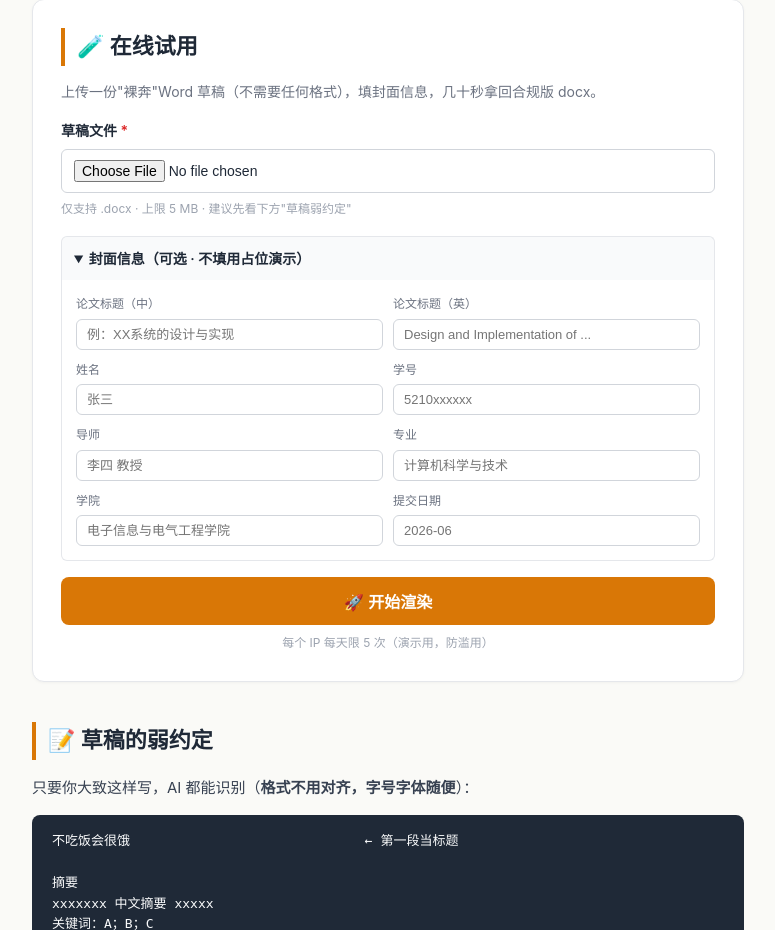
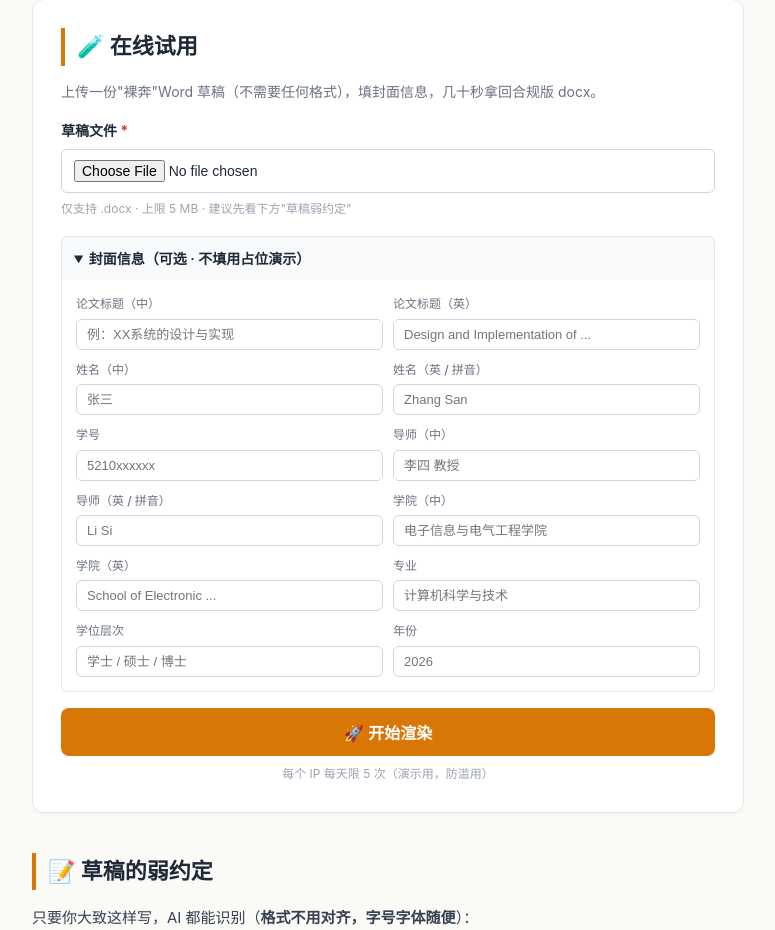
Before and after one commit to lunar999debug/ThesisEZ, a Flask app: page / in a window 1280 px wide, after a click on "封面信息（可选 · 不填用占位演示）". Shown: the part 621-1551 px from the top of the page, without its empty margins (252-1027 px from the left). Run offline with Flask 3, Linux system fonts and the light colour scheme; parts of the project's set-up code (start-up, migrations or seed data) failed here and were passed over.

Commit message:
fix: cover_info 字段名对齐 aichuli.py 中文 key
之前用英文 key (author/advisor/major) 导致 SETUP_TEMPLATE.format() 抛 KeyError。
现在 12 个字段全部用中文 key（姓名/学号/导师/...）严格匹配模板。
前端表单同步改成中英文双字段输入（中文模板需要中英文两套）。

```diff
--- a/app.py
+++ b/app.py
@@ -114,16 +114,21 @@ def api_render():
     if not draft.filename or not draft.filename.lower().endswith(".docx"):
         return jsonify(error="请上传 .docx 文件"), 400
 
-    # 封面信息（可选，没填就用占位）
+    # 封面信息（可选，没填就用占位）。
+    # ☆ 字段名必须严格对齐 aichuli.py 中 SETUP_TEMPLATE 使用的中文 key。
     cover_info = {
-        "title_zh": request.form.get("title_zh", "").strip() or "演示论文标题",
-        "title_en": request.form.get("title_en", "").strip() or "Demo Thesis Title",
-        "author": request.form.get("author", "").strip() or "演示作者",
-        "student_id": request.form.get("student_id", "").strip() or "0000000000",
-        "advisor": request.form.get("advisor", "").strip() or "演示导师",
-        "major": request.form.get("major", "").strip() or "演示专业",
-        "school": request.form.get("school", "").strip() or "演示学院",
-        "submit_date": request.form.get("submit_date", "").strip() or "2026-06",
+        "姓名":          request.form.get("name_zh", "").strip() or "演示同学",
+        "Author":        request.form.get("name_en", "").strip() or "Demo Student",
+        "学号":          request.form.get("student_id", "").strip() or "520000000000",
+        "导师":          request.form.get("advisor_zh", "").strip() or "演示导师",
+        "Supervisor":    request.form.get("advisor_en", "").strip() or "Demo Advisor",
+        "中文学院名":    request.form.get("school_zh", "").strip() or "演示学院",
+        "英文学院名":    request.form.get("school_en", "").strip() or "Demo School",
+        "专业名称":      request.form.get("major", "").strip() or "演示专业",
+        "申请学位层次":  request.form.get("degree", "").strip() or "学士",
+        "年份":          request.form.get("year", "").strip() or "2026",
+        "中文论文标题":  request.form.get("title_zh", "").strip() or "演示论文标题",
+        "英文论文标题":  request.form.get("title_en", "").strip() or "Demo Thesis Title",
     }
 
     # 3. 起独立工作区
--- a/templates/index.html
+++ b/templates/index.html
@@ -43,12 +43,16 @@
         <div class="grid">
           <div><label>论文标题（中）</label><input name="title_zh" placeholder="例：XX系统的设计与实现"></div>
           <div><label>论文标题（英）</label><input name="title_en" placeholder="Design and Implementation of ..."></div>
-          <div><label>姓名</label><input name="author" placeholder="张三"></div>
+          <div><label>姓名（中）</label><input name="name_zh" placeholder="张三"></div>
+          <div><label>姓名（英 / 拼音）</label><input name="name_en" placeholder="Zhang San"></div>
           <div><label>学号</label><input name="student_id" placeholder="5210xxxxxx"></div>
-          <div><label>导师</label><input name="advisor" placeholder="李四 教授"></div>
+          <div><label>导师（中）</label><input name="advisor_zh" placeholder="李四 教授"></div>
+          <div><label>导师（英 / 拼音）</label><input name="advisor_en" placeholder="Li Si"></div>
+          <div><label>学院（中）</label><input name="school_zh" placeholder="电子信息与电气工程学院"></div>
+          <div><label>学院（英）</label><input name="school_en" placeholder="School of Electronic ..."></div>
           <div><label>专业</label><input name="major" placeholder="计算机科学与技术"></div>
-          <div><label>学院</label><input name="school" placeholder="电子信息与电气工程学院"></div>
-          <div><label>提交日期</label><input name="submit_date" placeholder="2026-06"></div>
+          <div><label>学位层次</label><input name="degree" placeholder="学士 / 硕士 / 博士"></div>
+          <div><label>年份</label><input name="year" placeholder="2026"></div>
         </div>
       </details>
 
```
